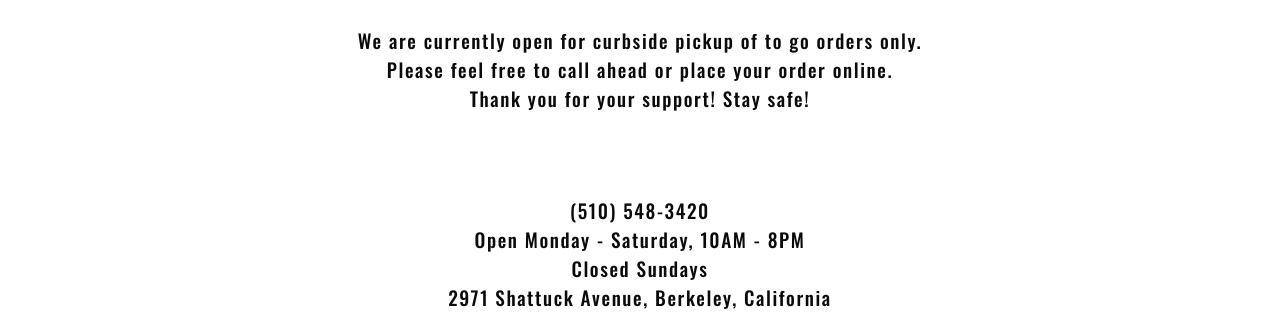
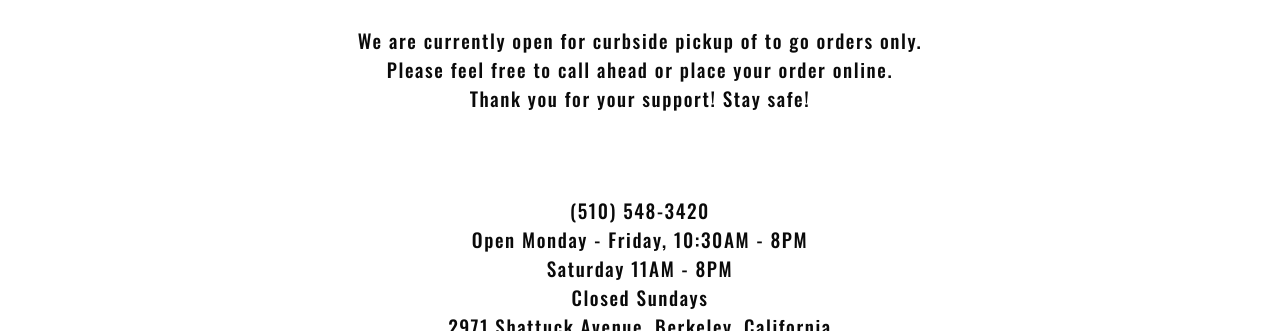
Before and after one commit to Chris-Wong-1/la-familia, a Gatsby site: page / in a window 1280 px wide. Shown: the part 469-800 px from the top of the page. Built offline with nearby package versions, Linux system fonts and the light colour scheme; Gatsby itself is replaced by a stand-in of ours; a web font is replaced by a local one.

Commit message:
Update hours

```diff
--- a/src/components/Footer.js
+++ b/src/components/Footer.js
@@ -20,7 +20,8 @@ export default function Footer() {
       <div>
         <a style={phoneNumber} href="tel:1-510-548-3420">(510) 548-3420</a>
       </div>
-      <div>Open Monday - Saturday, 10AM - 8PM</div>
+      <div>Open Monday - Friday, 10:30AM - 8PM</div>
+      <div>Saturday 11AM - 8PM</div>
       <div>Closed Sundays</div>
       <div>2971 Shattuck Avenue, Berkeley, California</div>
     </div>
```
